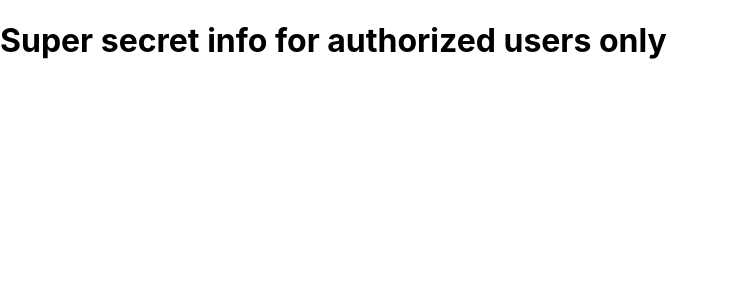
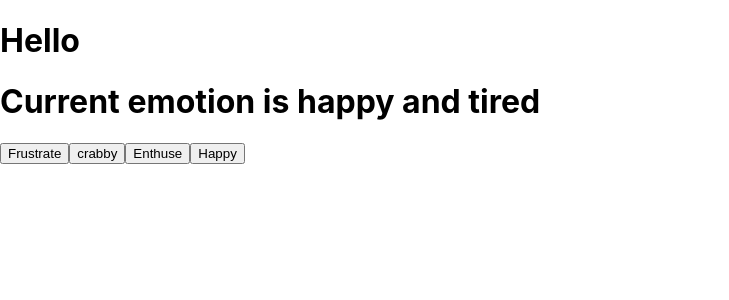
Before and after one commit to SaieKurakula/reactlyndacourse, a React (Create React App) app: page / in a window 1280 px wide. Shown: the top 300 px of the page, without its empty margins (0-729 px from the left). Built offline with nearby package versions, Linux system fonts and the light colour scheme.

Commit message:
useState and useEffect

```diff
--- a/src/App.js
+++ b/src/App.js
@@ -1,17 +1,34 @@
+import React, {useState, useEffect} from "react"
 import './App.css';
 
-function SecretComponent() {
-  return <h1>Super secret info for authorized users only</h1>
-}
+function App() {
+  const [emotion, setEmotion] = useState("happy");
+  const [secondary, setSecondary] = useState("tired");
 
-function RegularComponent(){
-  return <h1>Everyone else can see this component.</h1>
-}
+  useEffect(()=> {
+    console.log(`${emotion}`);
+  }, [emotion]);
 
-function App(props) {
+  useEffect(()=> {
+    console.log(`${secondary}`);
+  }, [secondary]);
+
   return (
     <>
-      {props.authorized ? <SecretComponent /> : <RegularComponent />}
+      <h1>Hello</h1>
+      <h1>Current emotion is {emotion} and {secondary}</h1>
+      <button onClick={() => setEmotion("frustrated")}>
+        Frustrate
+      </button>
+      <button onClick={() => setSecondary("crabby")}>
+        crabby
+      </button>
+      <button onClick={() => setEmotion("enthusiastic")}>
+        Enthuse
+      </button>
+      <button onClick={() => setEmotion("happy")}>
+        Happy
+      </button>
     </>
   )
 }
--- a/src/index.js
+++ b/src/index.js
@@ -3,14 +3,7 @@
 import './index.css';
 import App from './App'
 
-const [mostImportantItem, second] = ["boots", "tent", "headlamp"];
-//const [, , light] = ["boots", "tent", "headlamp"];
-console.log(mostImportantItem, second);
-//console.log(light);
-
-// Object vs array destructuring:
-
 ReactDOM.render(
-    <App authorized={true} />,
+    <App />,
   document.getElementById('root')
 );
```
